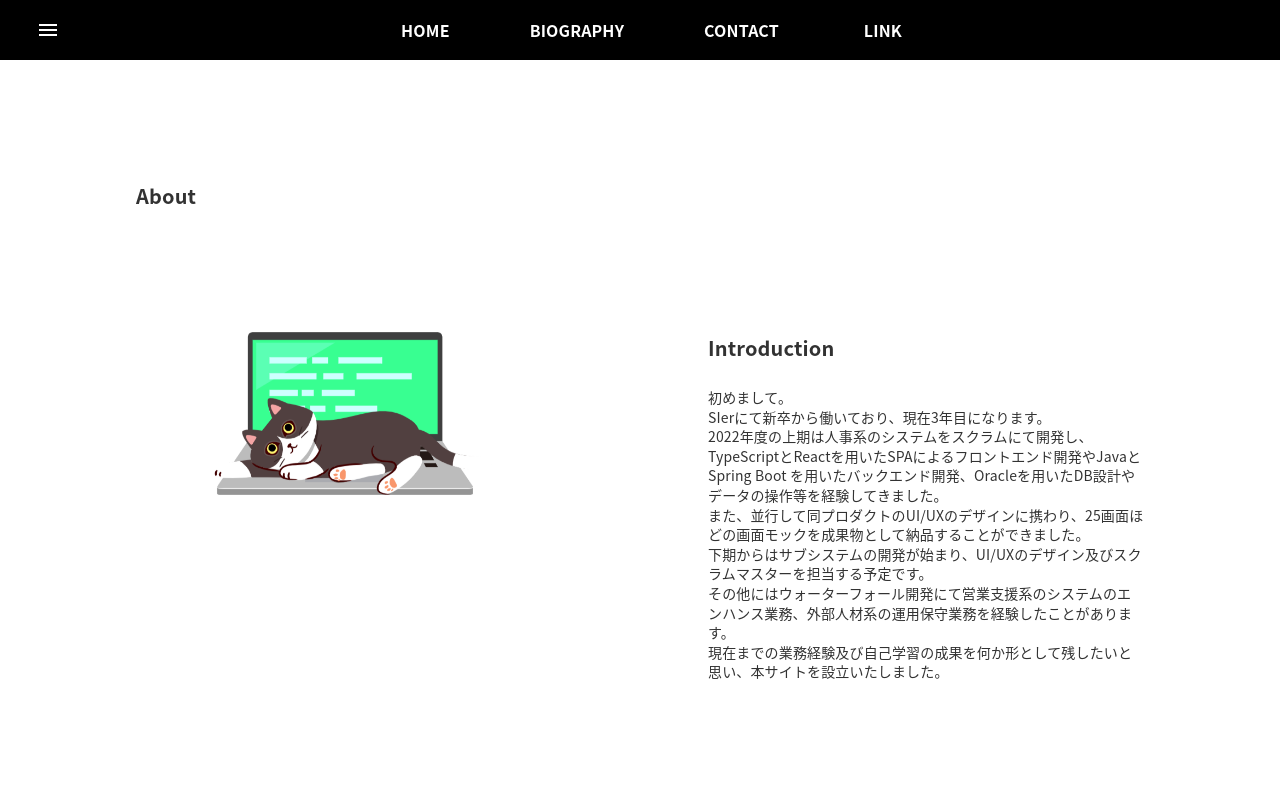
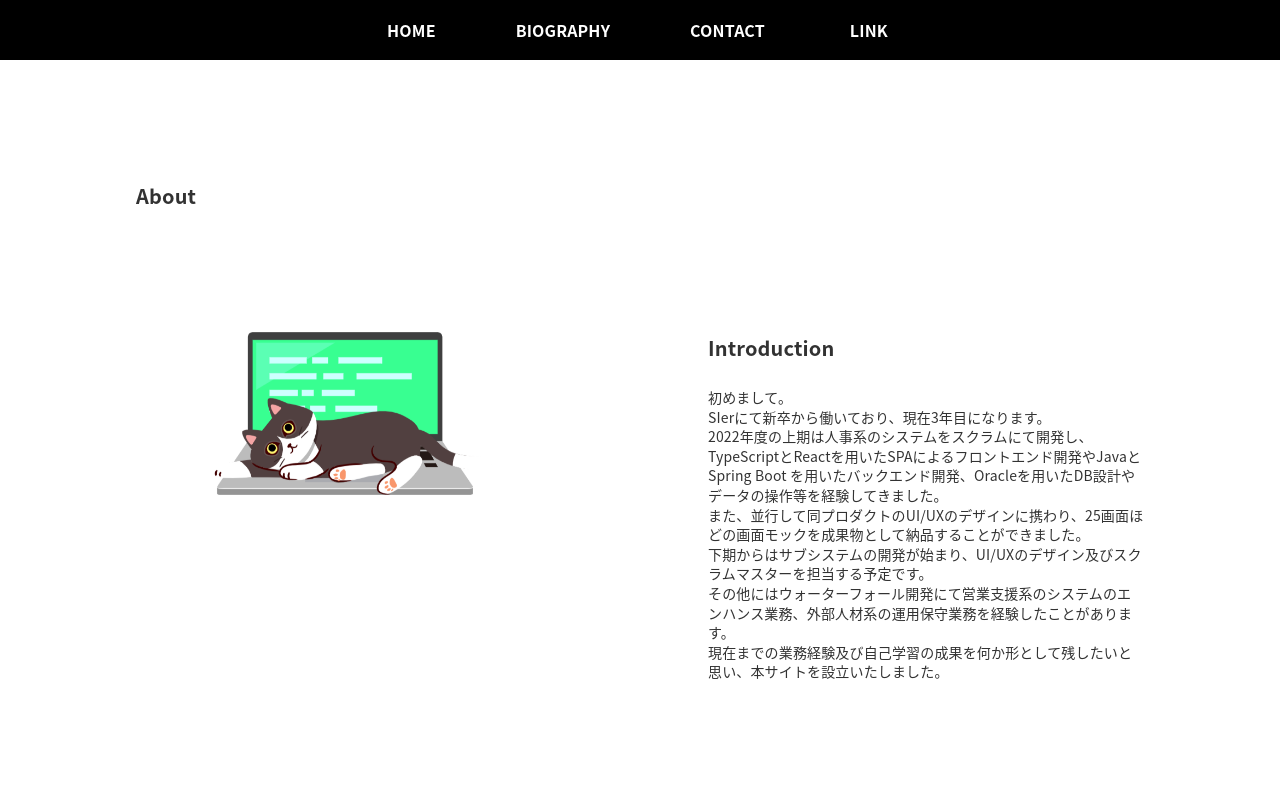
Before and after one commit to wavwav/myPage, a React (Create React App) app in the folder frontend/: page / in a window 1280 px wide. Shown: the top 800 px of the page. Built offline with nearby package versions, Linux system fonts and the light colour scheme.

Commit message:
画面半分にした時はMenuボタン表示、それ以外は出さないように変更

```diff
--- a/frontend/src/conponents/topbar/TopBar.tsx
+++ b/frontend/src/conponents/topbar/TopBar.tsx
@@ -17,6 +17,7 @@ import MailIcon from '@mui/icons-material/Mail';
 
 import MuiAppBar, { AppBarProps as MuiAppBarProps } from '@mui/material/AppBar';
 import BodyTypo from '../pageUtil/BodyTypo';
+import { useState } from 'react';
 
 const drawerWidth = 240;
 
@@ -96,6 +97,35 @@ const TopBar = () => {
     setOpen(false);
   };
 
+
+  // windowの横幅を取得
+  const [windowWidth, setWindowWidth] = useState<number>(window.innerWidth);
+
+  const resize = () => {
+
+    let timeoutID: any = 0;
+    let delay = 100;
+
+    window.addEventListener("resize", () => {
+      clearTimeout(timeoutID);
+      timeoutID = setTimeout(() => {
+
+        setWindowWidth(window.innerWidth);
+
+      }, delay);
+    }, false);
+  };
+
+  resize();
+
+  const checkMdWidth = (width: number): boolean => {
+    // sizeが半分の定義はMaterial　UIのmdから
+    if (width < 900) {
+      return true
+    } else {
+      return false
+    }
+  }
   return (
     // fixedだと、下に要素が入ってしまうためfixedよりsitckyの方がよい。
     <>
@@ -110,6 +140,7 @@ const TopBar = () => {
       >
         <Container>
           <Toolbar disableGutters >
+            {checkMdWidth(windowWidth) && (
               <IconButton
                 color="inherit"
                 aria-label="open drawer"
@@ -119,6 +150,7 @@ const TopBar = () => {
               >
                 <MenuIcon />
               </IconButton>
+            )}
             <Box sx={{ flexGrow: 1, display: { xs: 'none', md: 'flex', justifyContent: 'center' } }}>
               {pageTitle.map((page, index) => (
                 <Button
```
Lines whose indentation alone changed are shown as unchanged.
